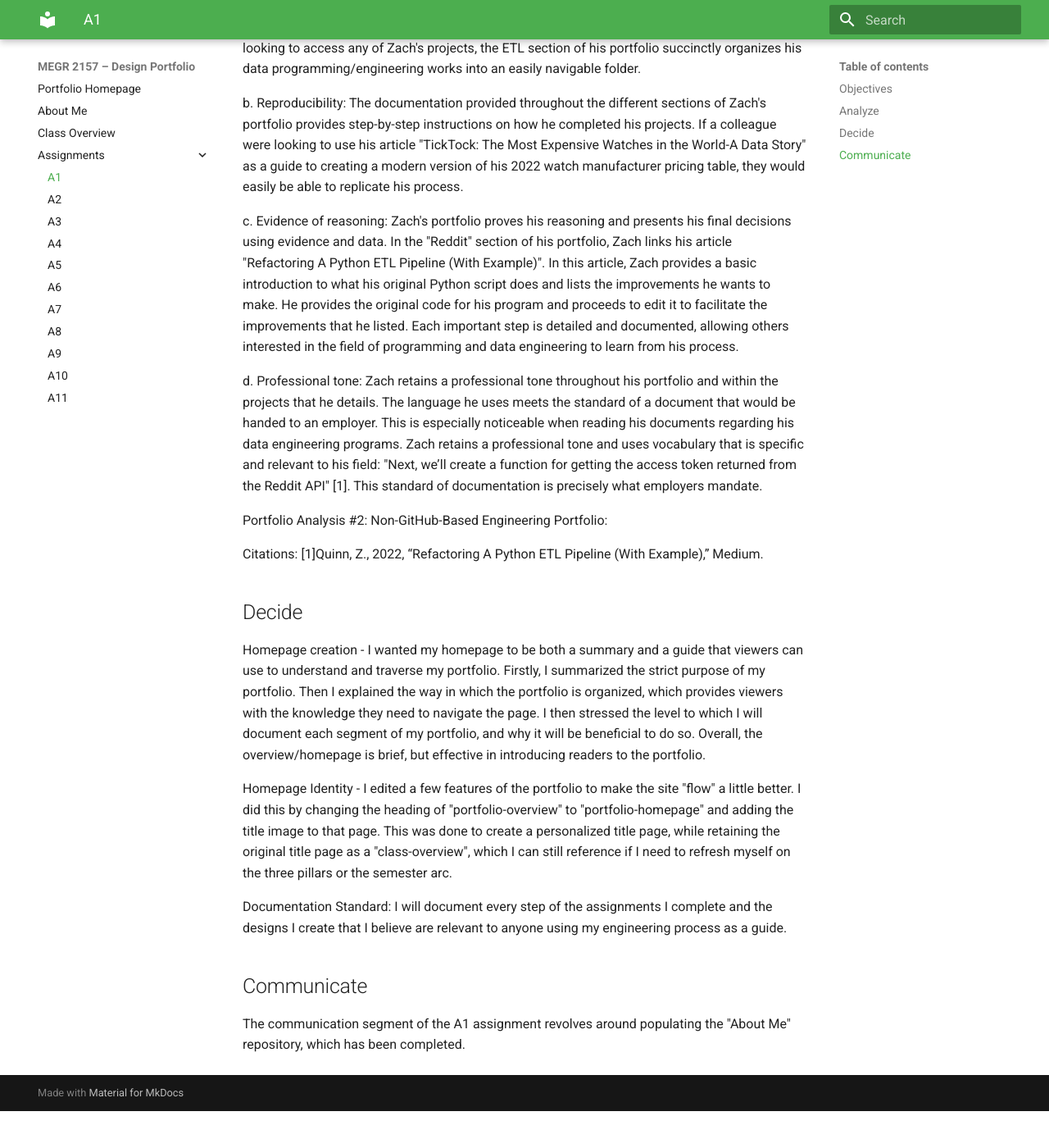
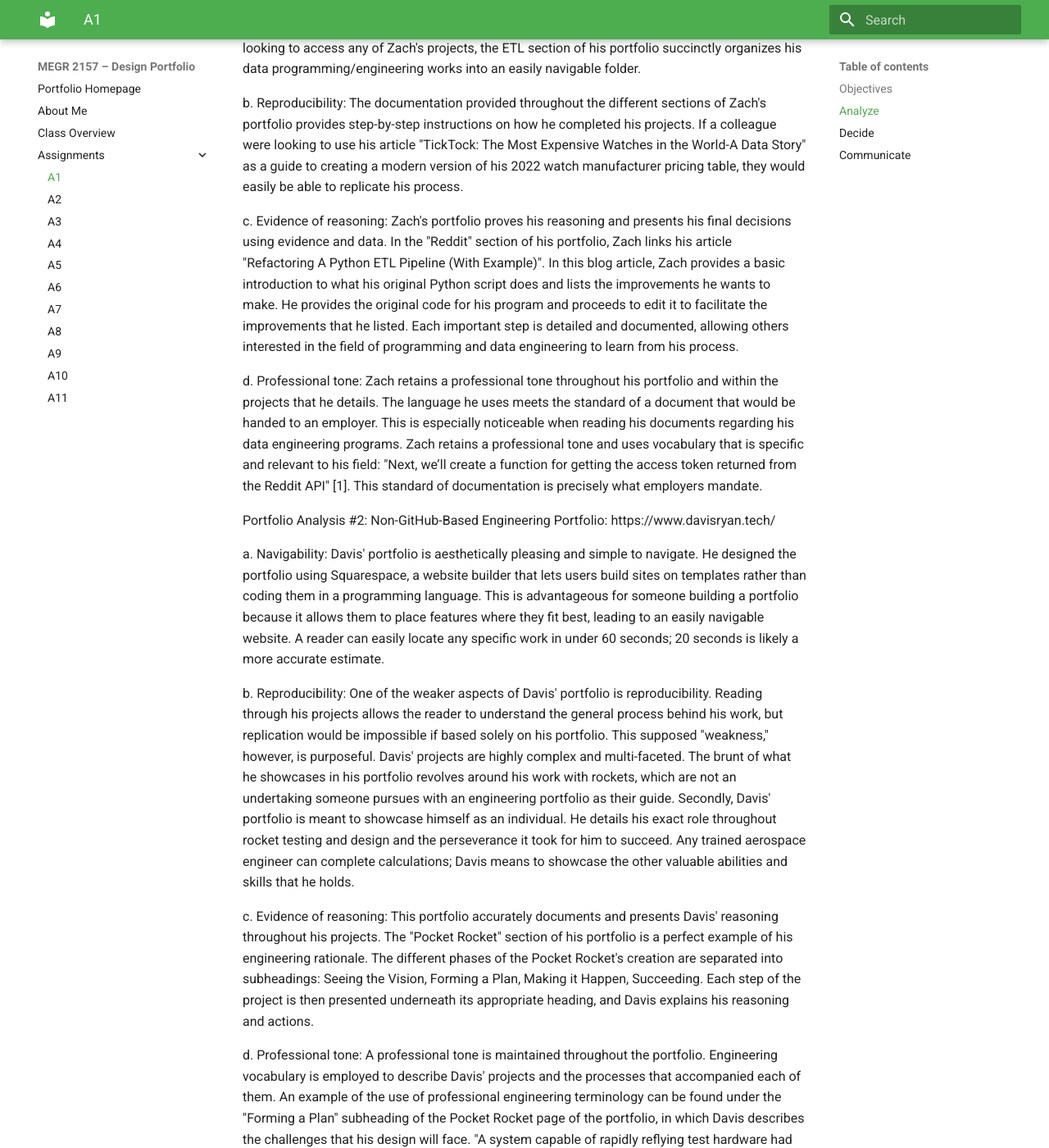
Before and after one commit to Mlikhtenbaum/-megr-2157-design-portfolio, an MkDocs documentation site: the page built from docs/assignments/A01/index.md, in a window 1280 px wide and 1400 px high, scrolled down 615 px. Shown: the whole window at 82% size. Built offline with MkDocs 1.6.1 and Material for MkDocs 9.7.7, drawn with Linux system fonts in a browser that asks for light colours; before the commit the page ends 1970 px from its top, so only the background shows below that; some of the changed text lies outside the part shown.

Commit message:
Analyze 2 Complete
Corrected duplicate section on evidence of reasoning and added a link to Davis' portfolio.

```diff
--- a/docs/assignments/A01/index.md
+++ b/docs/assignments/A01/index.md
@@ -17,11 +17,19 @@ a.  Navigability: One of the stronger points of Zach's engineering portfolio is
 
 b.  Reproducibility: The documentation provided throughout the different sections of Zach's portfolio provides step-by-step instructions on how he completed his projects. If a colleague were looking to use his article "TickTock: The Most Expensive Watches in the World-A Data Story" as a guide to creating a modern version of his 2022 watch manufacturer pricing table, they would easily be able to replicate his process.
 
-c.  Evidence of reasoning: Zach's portfolio proves his reasoning and presents his final decisions using evidence and data. In the "Reddit" section of his portfolio, Zach links his article "Refactoring A Python ETL Pipeline (With Example)". In this article, Zach provides a basic introduction to what his original Python script does and lists the improvements he wants to make. He provides the original code for his program and proceeds to edit it to facilitate the improvements that he listed. Each important step is detailed and documented, allowing others interested in the field of programming and data engineering to learn from his process.
+c.  Evidence of reasoning: Zach's portfolio proves his reasoning and presents his final decisions using evidence and data. In the "Reddit" section of his portfolio, Zach links his article "Refactoring A Python ETL Pipeline (With Example)". In this blog article, Zach provides a basic introduction to what his original Python script does and lists the improvements he wants to make. He provides the original code for his program and proceeds to edit it to facilitate the improvements that he listed. Each important step is detailed and documented, allowing others interested in the field of programming and data engineering to learn from his process.
 
 d.  Professional tone: Zach retains a professional tone throughout his portfolio and within the projects that he details. The language he uses meets the standard of a document that would be handed to an employer. This is especially noticeable when reading his documents regarding his data engineering programs. Zach retains a professional tone and uses vocabulary that is specific and relevant to his field: "Next, we’ll create a function for getting the access token returned from the Reddit API" [1]. This standard of documentation is precisely what employers mandate.
 
-Portfolio Analysis #2: Non-GitHub-Based Engineering Portfolio:
+Portfolio Analysis #2: Non-GitHub-Based Engineering Portfolio: https://www.davisryan.tech/
+
+a.  Navigability: Davis' portfolio is aesthetically pleasing and simple to navigate. He designed the portfolio using Squarespace, a website builder that lets users build sites on templates rather than coding them in a programming language. This is advantageous for someone building a portfolio because it allows them to place features where they fit best, leading to an easily navigable website. A reader can easily locate any specific work in under 60 seconds; 20 seconds is likely a more accurate estimate.
+
+b.  Reproducibility: One of the weaker aspects of Davis' portfolio is reproducibility. Reading through his projects allows the reader to understand the general process behind his work, but replication would be impossible if based solely on his portfolio. This supposed "weakness," however, is purposeful. Davis' projects are highly complex and multi-faceted. The brunt of what he showcases in his portfolio revolves around his work with rockets, which are not an undertaking someone pursues with an engineering portfolio as their guide. Secondly, Davis' portfolio is meant to showcase himself as an individual. He details his exact role throughout rocket testing and design and the perseverance it took for him to succeed. Any trained aerospace engineer can complete calculations; Davis means to showcase the other valuable abilities and skills that he holds.
+
+c.  Evidence of reasoning: This portfolio accurately documents and presents Davis' reasoning throughout his projects. The "Pocket Rocket" section of his portfolio is a perfect example of his engineering rationale. The different phases of the Pocket Rocket's creation are separated into subheadings: Seeing the Vision, Forming a Plan, Making it Happen, Succeeding. Each step of the project is then presented underneath its appropriate heading, and Davis explains his reasoning and actions.
+
+d.  Professional tone: A professional tone is maintained throughout the portfolio. Engineering vocabulary is employed to describe Davis' projects and the processes that accompanied each of them. An example of the use of professional engineering terminology can be found under the "Forming a Plan" subheading of the Pocket Rocket page of the portfolio, in which Davis describes the challenges that his design will face. "A system capable of rapidly reflying test hardware had to be rugged enough to take a beating on top of any aerodynamic or mechanical loading the rocket would experience during flight." This excerpt combines reasoning and a professional tone, which is exactly what a professional engineering setting mandates.
 
 Citations: [1]Quinn, Z., 2022, “Refactoring A Python ETL Pipeline (With Example),” Medium.
 
```
